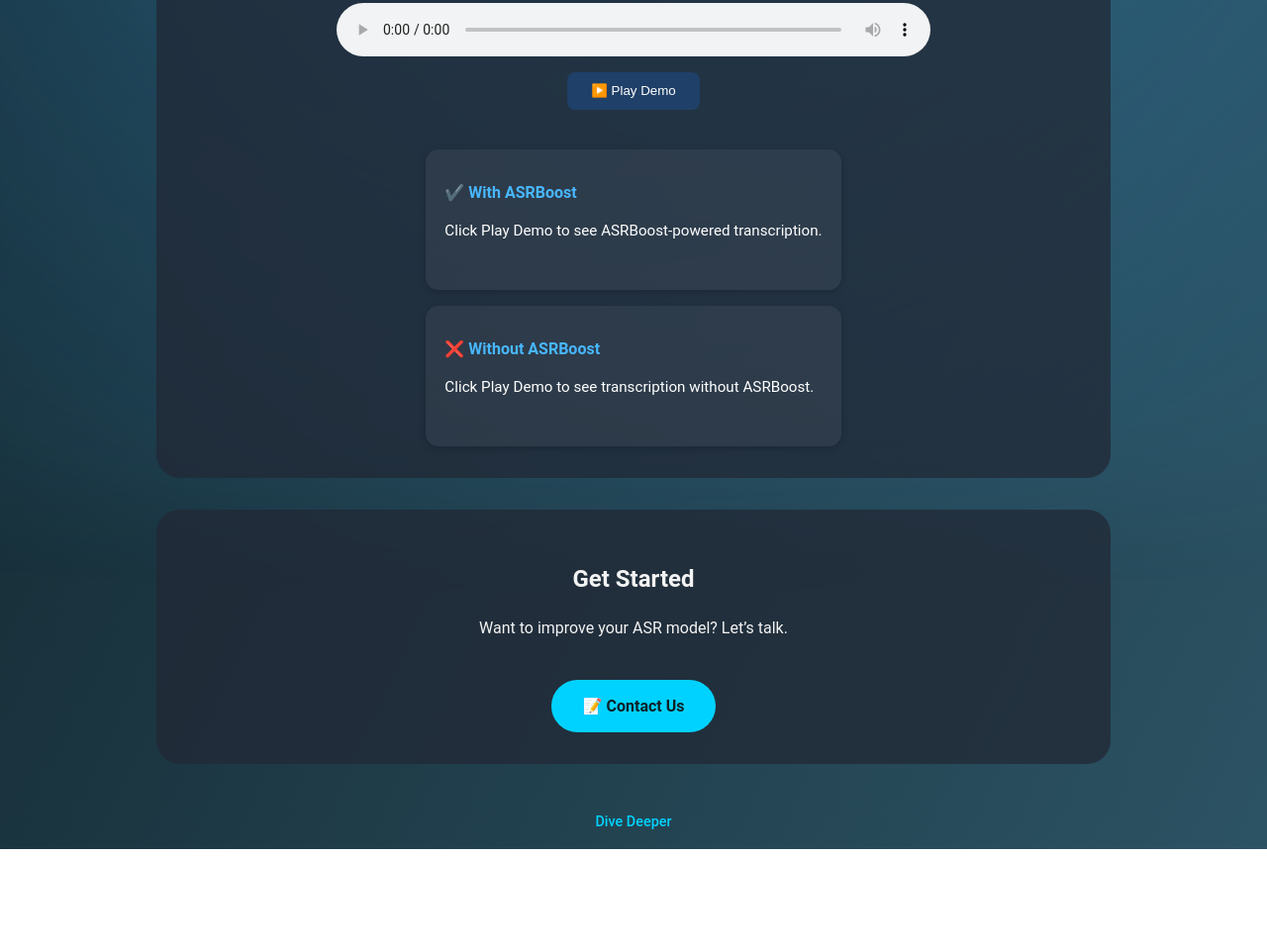
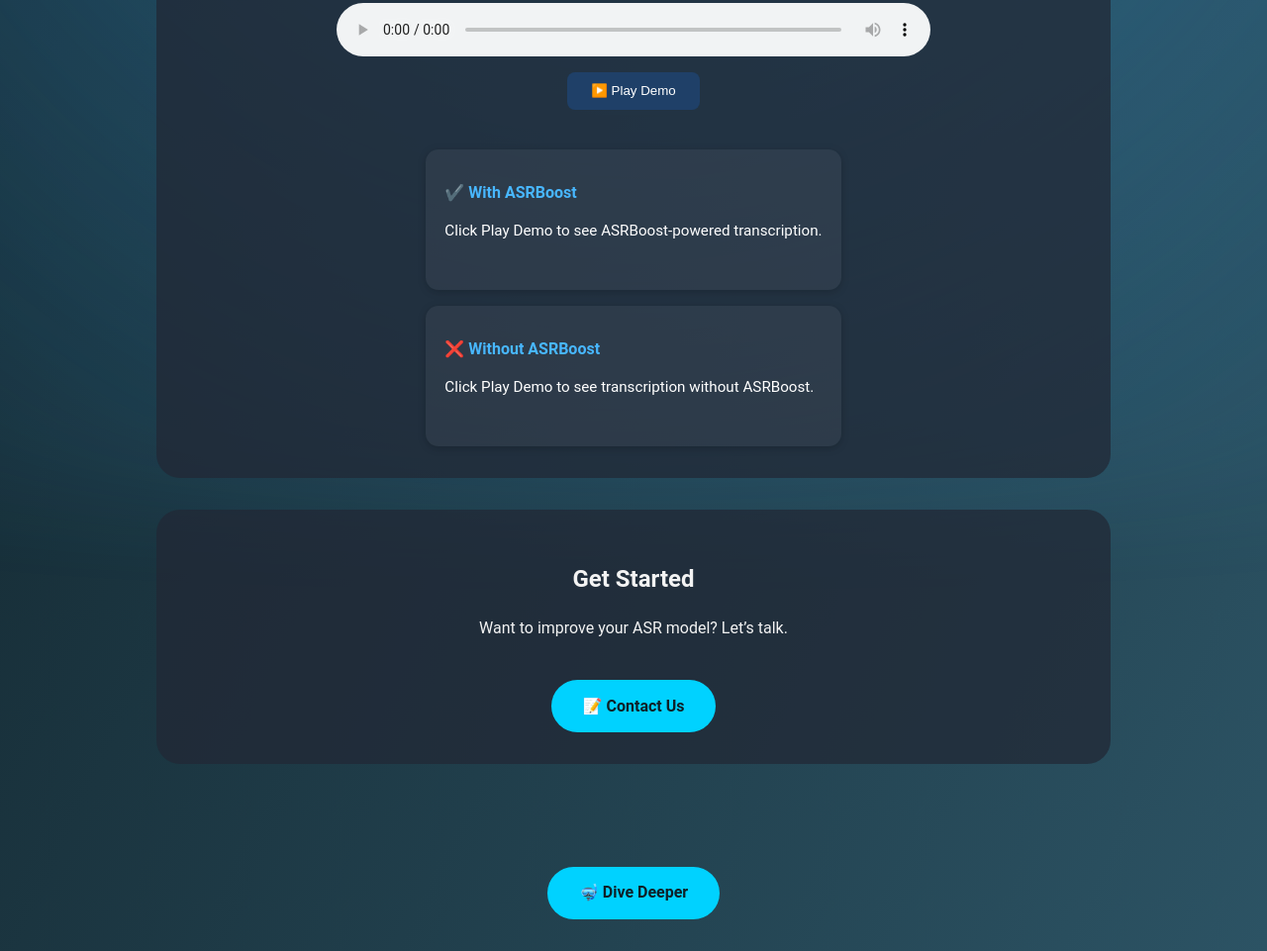
Before and after one commit to UCLA-Trustworthy-AI-Lab/asrboost, a plain HTML site: page index.html in a window 1280 px wide. Shown: the part 890-1851 px from the top of the page at 99% size. Before the commit the page ends 1748 px from the top, so only its background shows below. Drawn offline with Linux system fonts and the light colour scheme.

Commit message:
bigger deep dive button

```diff
--- a/index.html
+++ b/index.html
@@ -70,8 +70,9 @@
   </main>
 
   <footer>
-    <a href="in_depth.html"> Dive Deeper </a>
+    <a href="in_depth.html" class="cta-btn"> 🤿 Dive Deeper</a>
   </footer>
+
 
   <script src="script.js"></script>
 </body>
--- a/style.css
+++ b/style.css
@@ -180,15 +180,6 @@ h1 {
   text-align: center;
 }
 
-/* FOOTER */
-footer {
-  text-align: center;
-  padding: 1rem;
-  color: #C0C7D6;
-  font-size: 0.9rem;
-  margin-top: 2rem;
-}
-
 /* Mobile improvements */
 @media (max-width: 768px) {
   .benefits {
@@ -205,19 +196,9 @@ footer {
   }
 }
 
-footer a {
-  color: #00D2FF;              /* bright cyan to match your brand accent */
-  text-decoration: none;       /* remove underline by default */
-  font-weight: 500;
-  transition: color 0.2s, text-shadow 0.2s;
+footer {
+  text-align: center;
+  color: #C0C7D6;
+  font-size: 1rem;
+  padding: 3rem 1rem 2rem;
 }
-
-footer a:hover,
-footer a:focus {
-  color: #48b7ff;              /* lighter cyan when hovered */
-  text-shadow: 0 0 8px rgba(72,183,255,0.6);
-}
-
-footer a:visited {
-  color: #00D2FF;              /* avoid weird purple visited */
-}
```
